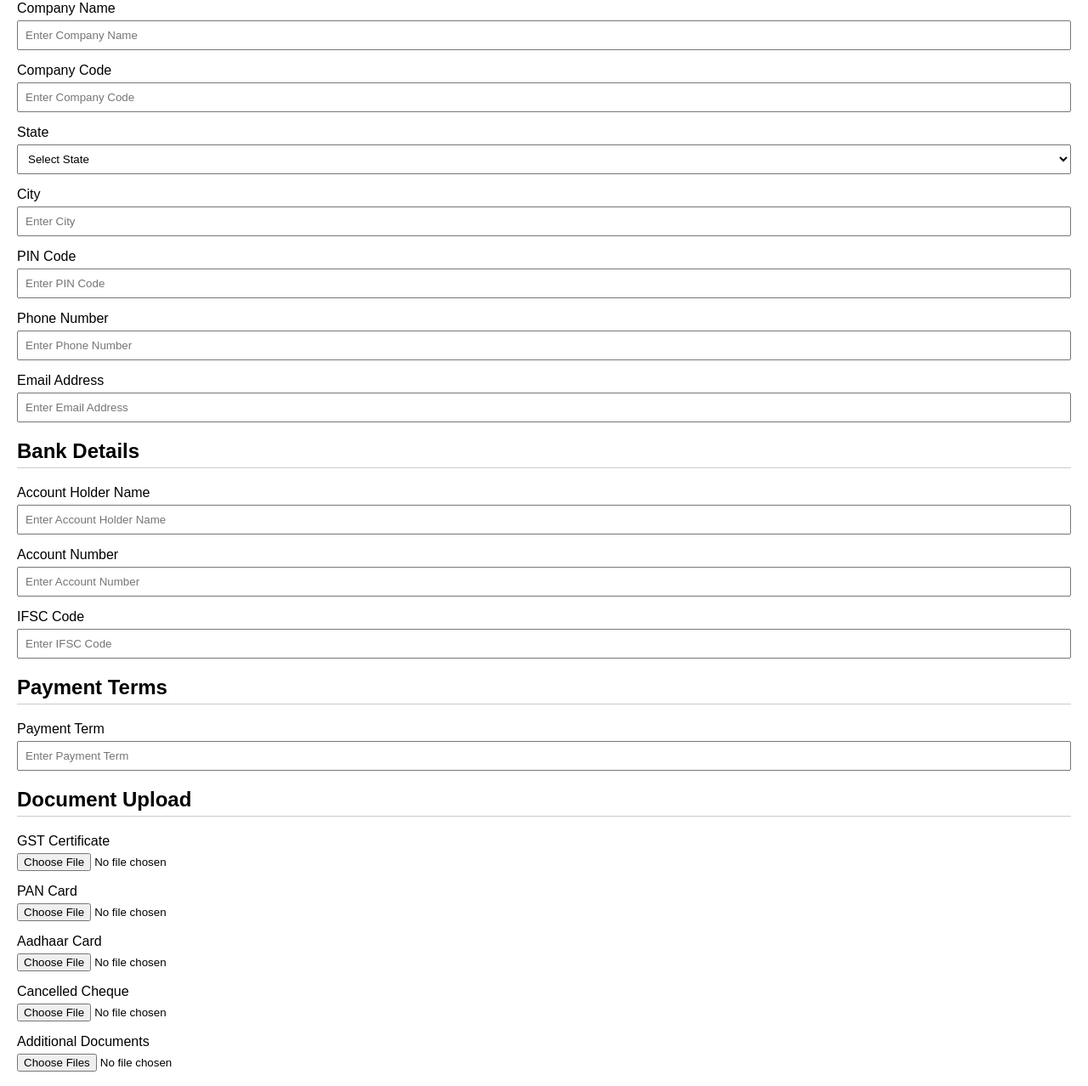
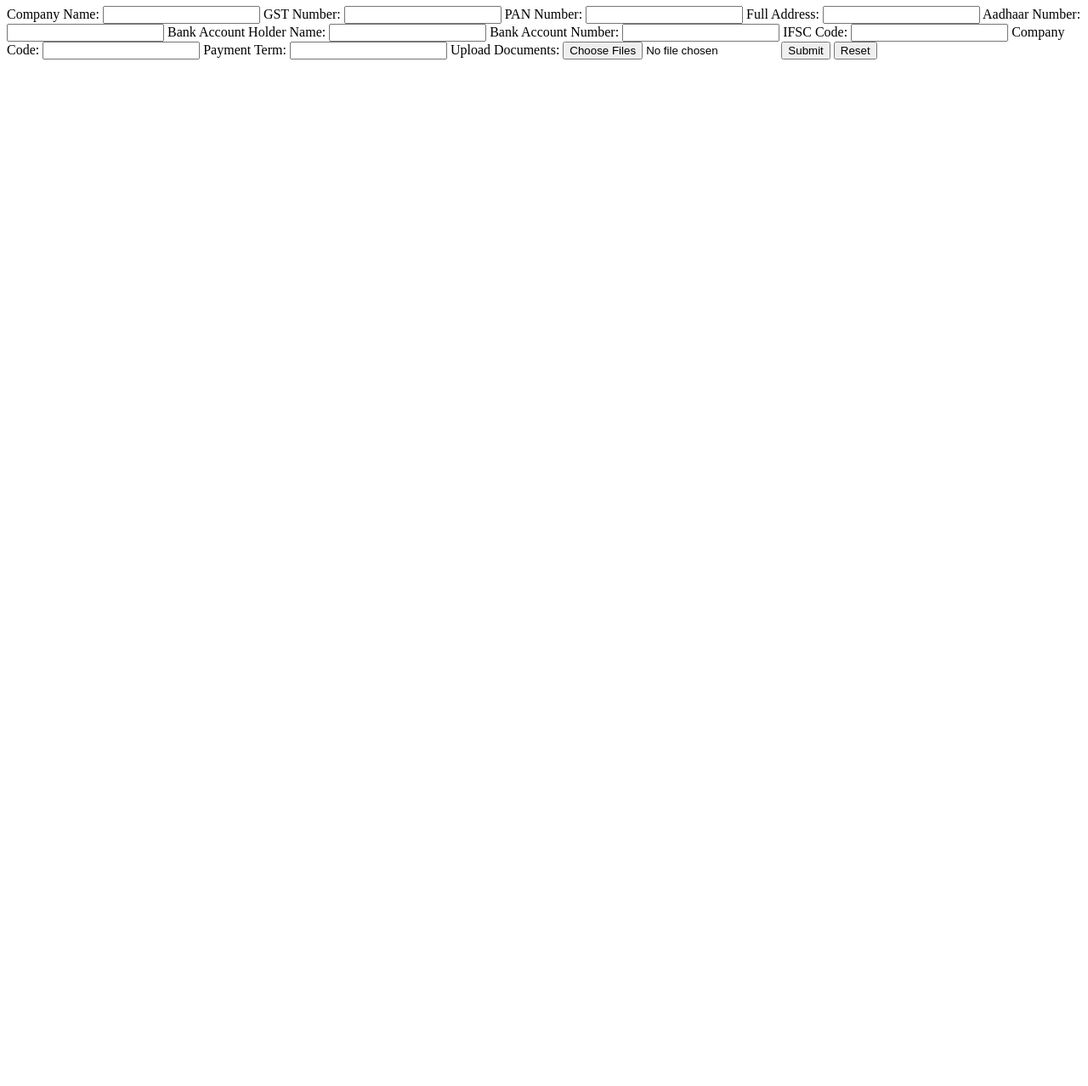
Before and after one commit to gauravaryaarya/Microtek-Internship, a plain HTML site: page index.html in a window 1280 px wide. Shown: the part 73-1351 px from the top of the page at 85% size. After the commit the page ends 800 px from the top, so only its background shows below. Drawn offline with Linux system fonts and the light colour scheme.

Commit message:
ocr added

```diff
--- a/index.html
+++ b/index.html
@@ -3,136 +3,48 @@
 <head>
     <meta charset="UTF-8">
     <meta name="viewport" content="width=device-width, initial-scale=1.0">
-    <title>Vendor Portal - Document Upload and Data Entry</title>
-    <style>
-        body {
-            font-family: Arial, sans-serif;
-            margin: 20px;
-        }
-        .form-section {
-            margin-bottom: 20px;
-        }
-        .form-section h2 {
-            border-bottom: 1px solid #ccc;
-            padding-bottom: 5px;
-        }
-        .form-group {
-            margin-bottom: 15px;
-        }
-        .form-group label {
-            display: block;
-            margin-bottom: 5px;
-        }
-        .form-group input,
-        .form-group select {
-            width: 100%;
-            padding: 8px;
-            box-sizing: border-box;
-        }
-        .form-group input[type="file"] {
-            padding: 0;
-        }
-        .button-group {
-            margin-top: 20px;
-        }
-        .button-group button {
-            padding: 10px 20px;
-            margin-right: 10px;
-            cursor: pointer;
-        }
-    </style>
+    <title>Vendor Data Entry Form</title>
 </head>
 <body>
+    <h1>Vendor Data Entry Form</h1>
+    <form id="vendorForm">
+        <label for="companyName">Company Name:</label>
+        <input type="text" id="companyName" name="companyName" required>
 
-<form id="vendorForm">
-    <div class="form-section">
-        <h2>Vendor Information</h2>
-        <div class="form-group">
-            <label for="companyName">Company Name</label>
-            <input type="text" id="companyName" name="companyName" placeholder="Enter Company Name" required>
-        </div>
-        <div class="form-group">
-            <label for="companyCode">Company Code</label>
-            <input type="text" id="companyCode" name="companyCode" placeholder="Enter Company Code" required>
-        </div>
-        <div class="form-group">
-            <label for="state">State</label>
-            <select id="state" name="state" required>
-                <option value="">Select State</option>
-                <!-- Add options for states here -->
-            </select>
-        </div>
-        <div class="form-group">
-            <label for="city">City</label>
-            <input type="text" id="city" name="city" placeholder="Enter City" required>
-        </div>
-        <div class="form-group">
-            <label for="pin">PIN Code</label>
-            <input type="text" id="pin" name="pin" placeholder="Enter PIN Code" required>
-        </div>
-        <div class="form-group">
-            <label for="phoneNumber">Phone Number</label>
-            <input type="text" id="phoneNumber" name="phoneNumber" placeholder="Enter Phone Number" required>
-        </div>
-        <div class="form-group">
-            <label for="email">Email Address</label>
-            <input type="email" id="email" name="email" placeholder="Enter Email Address" required>
-        </div>
-    </div>
+        <label for="gstNumber">GST Number:</label>
+        <input type="text" id="gstNumber" name="gstNumber" required>
 
-    <div class="form-section">
-        <h2>Bank Details</h2>
-        <div class="form-group">
-            <label for="accountHolderName">Account Holder Name</label>
-            <input type="text" id="accountHolderName" name="accountHolderName" placeholder="Enter Account Holder Name" required>
-        </div>
-        <div class="form-group">
-            <label for="accountNumber">Account Number</label>
-            <input type="text" id="accountNumber" name="accountNumber" placeholder="Enter Account Number" required>
-        </div>
-        <div class="form-group">
-            <label for="ifscCode">IFSC Code</label>
-            <input type="text" id="ifscCode" name="ifscCode" placeholder="Enter IFSC Code" required>
-        </div>
-    </div>
+        <label for="panNumber">PAN Number:</label>
+        <input type="text" id="panNumber" name="panNumber" required>
 
-    <div class="form-section">
-        <h2>Payment Terms</h2>
-        <div class="form-group">
-            <label for="paymentTerm">Payment Term</label>
-            <input type="text" id="paymentTerm" name="paymentTerm" placeholder="Enter Payment Term" required>
-        </div>
-    </div>
+        <label for="address">Full Address:</label>
+        <input type="text" id="address" name="address" required>
 
-    <div class="form-section">
-        <h2>Document Upload</h2>
-        <div class="form-group">
-            <label for="gstCertificate">GST Certificate</label>
-            <input type="file" id="gstCertificate" name="gstCertificate" accept=".pdf, .jpg, .png" required>
-        </div>
-        <div class="form-group">
-            <label for="panCard">PAN Card</label>
-            <input type="file" id="panCard" name="panCard" accept=".pdf, .jpg, .png" required>
-        </div>
-        <div class="form-group">
-            <label for="aadhaarCard">Aadhaar Card</label>
-            <input type="file" id="aadhaarCard" name="aadhaarCard" accept=".pdf, .jpg, .png" required>
-        </div>
-        <div class="form-group">
-            <label for="cancelledCheque">Cancelled Cheque</label>
-            <input type="file" id="cancelledCheque" name="cancelledCheque" accept=".pdf, .jpg, .png" required>
-        </div>
-        <div class="form-group">
-            <label for="additionalDocuments">Additional Documents</label>
-            <input type="file" id="additionalDocuments" name="additionalDocuments" accept=".pdf, .jpg, .png" multiple>
-        </div>
-    </div>
+        <label for="aadhaarNumber">Aadhaar Number:</label>
+        <input type="text" id="aadhaarNumber" name="aadhaarNumber" required>
 
-    <div class="button-group">
-        <button type="submit">Submit</button>
+        <label for="bankAccountHolder">Bank Account Holder Name:</label>
+        <input type="text" id="bankAccountHolder" name="bankAccountHolder" required>
+
+        <label for="bankAccountNumber">Bank Account Number:</label>
+        <input type="text" id="bankAccountNumber" name="bankAccountNumber" required>
+
+        <label for="ifscCode">IFSC Code:</label>
+        <input type="text" id="ifscCode" name="ifscCode" required>
+
+        <label for="companyCode">Company Code:</label>
+        <input type="text" id="companyCode" name="companyCode" required>
+
+        <label for="paymentTerm">Payment Term:</label>
+        <input type="text" id="paymentTerm" name="paymentTerm" required>
+
+        <label for="documents">Upload Documents:</label>
+        <input type="file" id="documents" name="documents" accept=".pdf,.jpg,.png" multiple required>
+
+        <button type="button" onclick="processOCR()">Submit</button>
         <button type="reset">Reset</button>
-    </div>
-</form>
+    </form>
 
+    <script src="ocrIntegration.js"></script>
 </body>
 </html>
```
